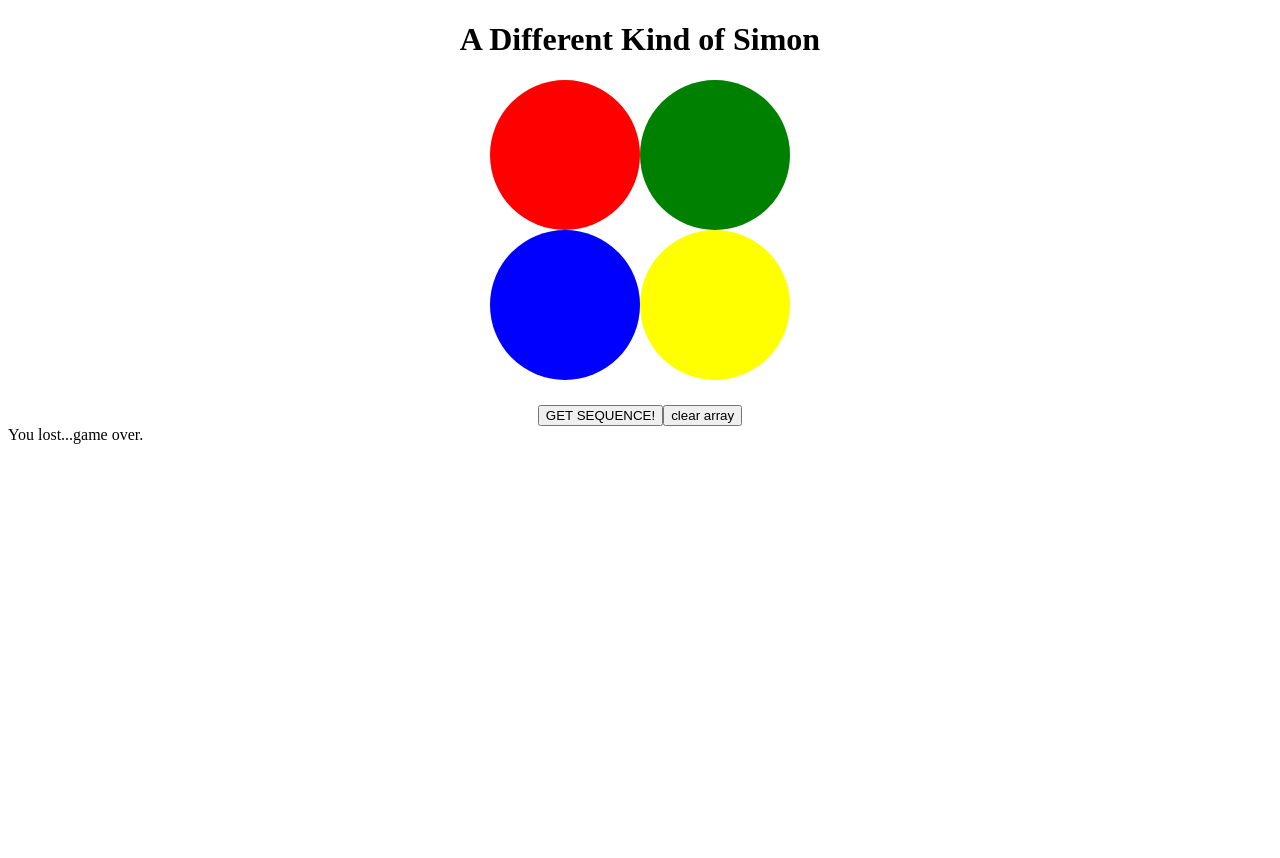
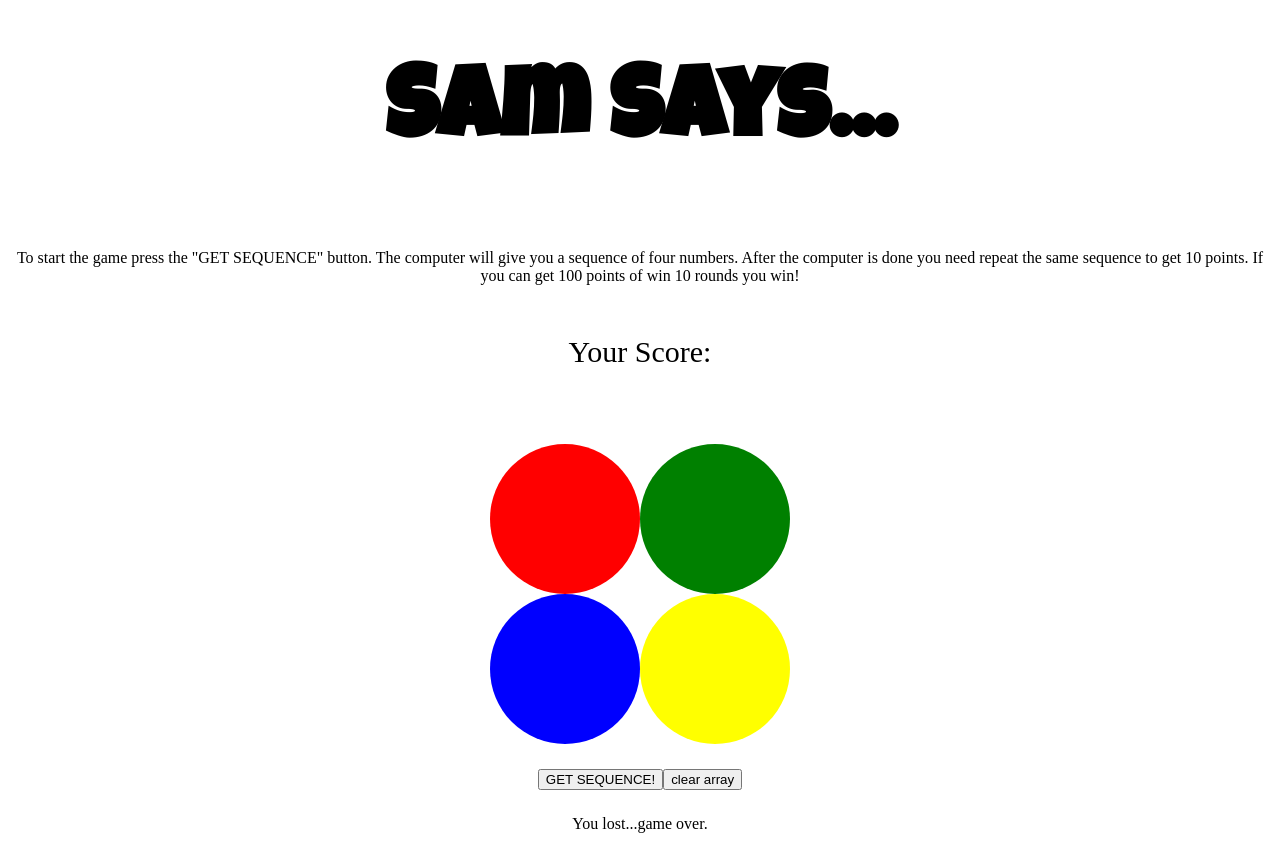
Before and after one commit to sblum55/SAM-SIMON-CHALLENGE, a plain HTML site: page index.html in a window 1280 px wide. Before the commit the page ends 800 px from the top, so only its background shows below. Drawn offline with Linux system fonts and the light colour scheme.

Commit message:
add new text to css and updated readme

```diff
--- a/index.html
+++ b/index.html
@@ -5,10 +5,14 @@
     <meta http-equiv="X-UA-Compatible" content="IE=edge">
     <meta name="viewport" content="width=device-width, initial-scale=1.0">
     <link rel="stylesheet" href="./style.css">
+    <link rel="preconnect" href="https://fonts.gstatic.com">
+    <link href="https://fonts.googleapis.com/css2?family=Luckiest+Guy&display=swap" rel="stylesheet">
     <title>Sam's Simon Challenge</title>
 </head>
 <body>
-    <h1>A Different Kind of Simon</h1>
+    <h1>Sam Says...</h1>
+    <div class="game-rules">To start the game press the "GET SEQUENCE" button. The computer will give you a sequence of four numbers. After the computer is done you need repeat the same sequence to get 10 points. If you can get 100 points of win 10 rounds you win!</div>
+    <div id="player-score">Your Score: </div>
     <div class="circle-container">
         <div class="simon-button" id="red-button">
             <button id="btn1" class="hide allBtns">1</button>
--- a/main.js
+++ b/main.js
@@ -8,9 +8,10 @@ const colorBtns = document.querySelectorAll('.allBtns');
 // console.log(colorBtns[0])
 
 let computerChoice = []
+let playerGuess = []
+let interval = 0
+let playerScore = 0
 
-//interval set to 0 in order to sequence
-let interval = 0
 
 // Sequence button triggers below actions
 document.querySelector('#sequence-button').addEventListener('click', () => {
@@ -45,21 +46,13 @@ function showSequence(btn, interval) {
     },interval +500)
 }
 
-let addNum = []
-
 // Need to be able to clear array after computer plays and before player goes
 document.querySelector('#clear-array').addEventListener('click', () =>{
     computerChoice = []
     playerGuess = []
-    // console.log(addNum)
 })
 
-// console.log(addNum)
-
-// Need to have player choices callback to computer choice and compare
-let playerGuess = []
-
-// function playerChoices() {
+// playerChoices = () => {
         for(let button of board) {
             // console.log(button)
             button.addEventListener('click', (event) => {
@@ -68,7 +61,6 @@ let playerGuess = []
                     if(btn.classList.contains('hide')) {
                         btn.classList.remove('hide')
                     }
-                    // interval += 500
                     console.log(btn.innerText)
                     playerGuess.push(btn.innerHTML)
                     showAnswers(colorBtns, interval)
@@ -80,10 +72,8 @@ let playerGuess = []
             })
         }
         console.log(playerGuess)
-    gamePlay()
+        gamePlay()
 // }
-
-
 
 function showAnswers(colorBtns) {
     setTimeout (() => {
@@ -98,6 +88,7 @@ function gamePlay() {
         // return('You won the round! Can you beat the next?');
         let anouncement = document.querySelector('#resultText')
         anouncement.innerText = 'You won the round! Can you beat the next?'
+        playerScore++;
     }else {
         // return('You lost...game starts over');
         let anouncement = document.querySelector('#resultText')
--- a/style.css
+++ b/style.css
@@ -1,10 +1,20 @@
-body {
-    /* display: flex;
-    justify-content: center; */
+h1 {
+    text-align: center;
+    font-family: 'Luckiest Guy', cursive;
+    font-size: 100px;
+
 }
 
-h1 {
+.game-rules {
     text-align: center;
+    padding-top: 15px;
+    padding-bottom: 50px;
+}
+
+#player-score {
+    text-align: center;
+    padding-bottom: 75px;
+    font-size: 30px;
 }
 
 .circle-container {
@@ -111,5 +121,9 @@ h1 {
     color: white;
     margin-top: 35px;
     margin-left: 50px;
+}
 
+#resultText {
+    text-align: center;
+    margin: 25px;
 }
```
Also changed, not shown: 1 other file.
